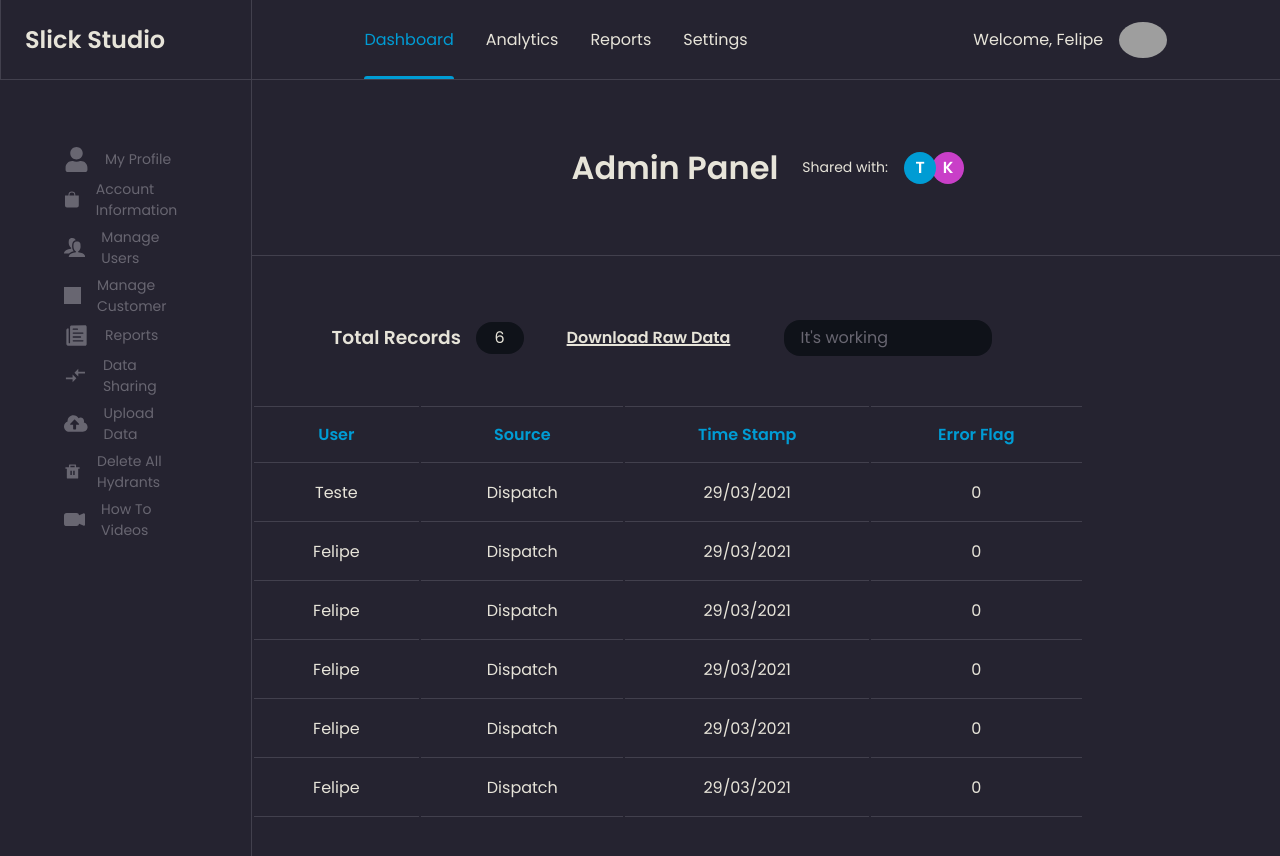
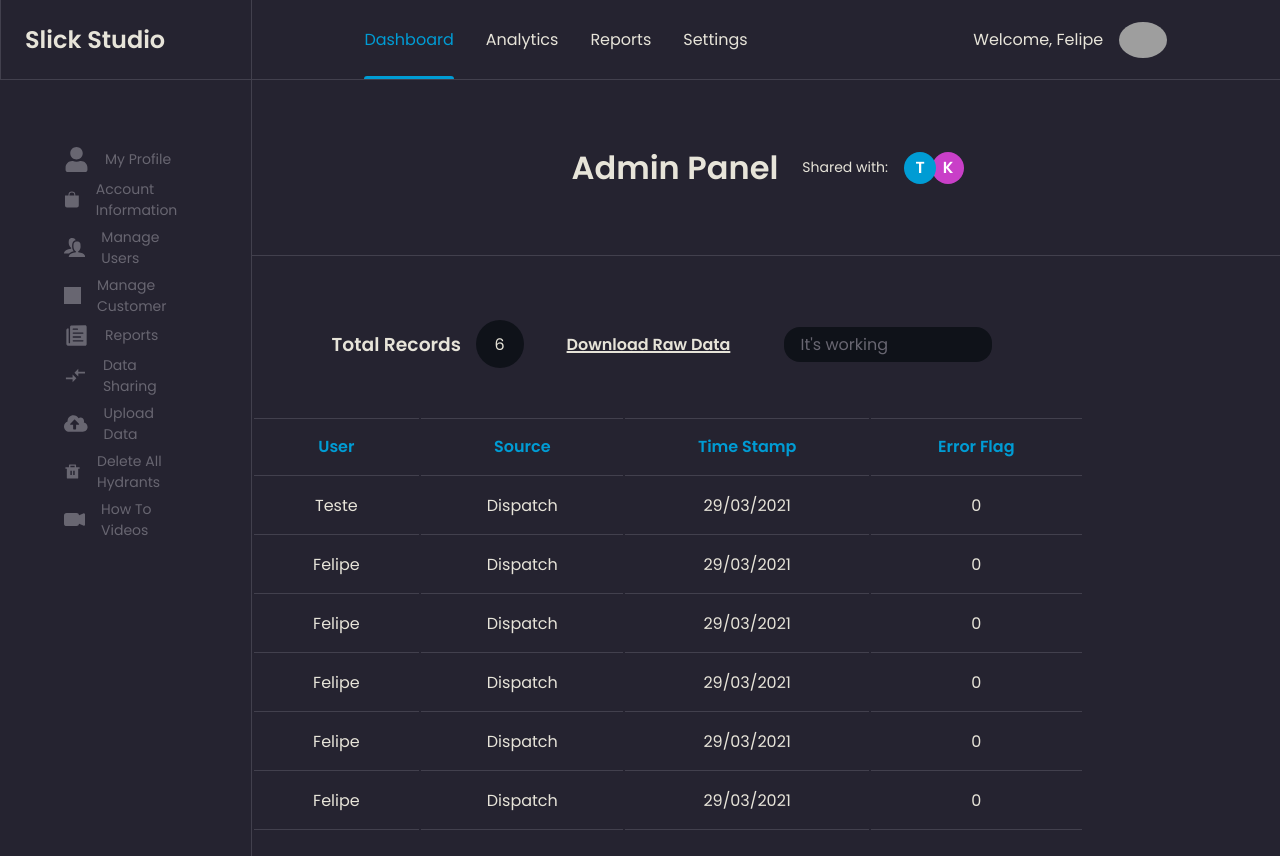
Before and after one commit to vinebks/slick-studio, a Next.js app: page / in a window 1280 px wide. Shown: the top 856 px of the page. Built offline with nearby package versions, Linux system fonts and the light colour scheme; grey boxes are pictures that could not be loaded.

Commit message:
refactor: transforming into a circle :lipstick:

```diff
--- a/src/components/Content/Main/styles.ts
+++ b/src/components/Content/Main/styles.ts
@@ -75,9 +75,9 @@ export const Records = styled.div`
     align-items: center;
     justify-content: center;
     background: ${({ theme }) => theme.colors.darkGrey};
-    border-radius: 20px;
+    border-radius: 50%;
     width: 3rem;
-    height: 2rem;
+    height: 3rem;
   }
 `;
 
```
